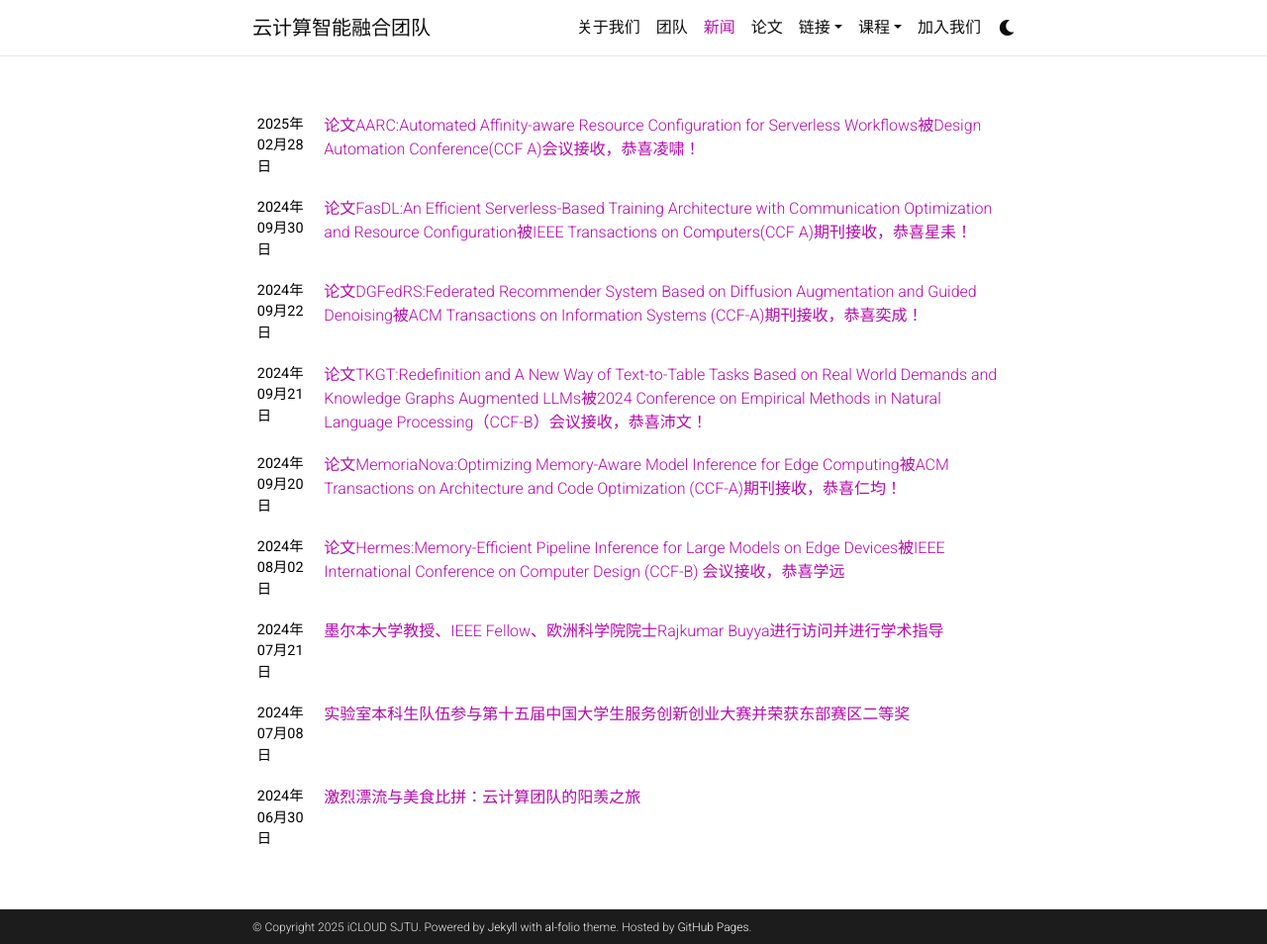
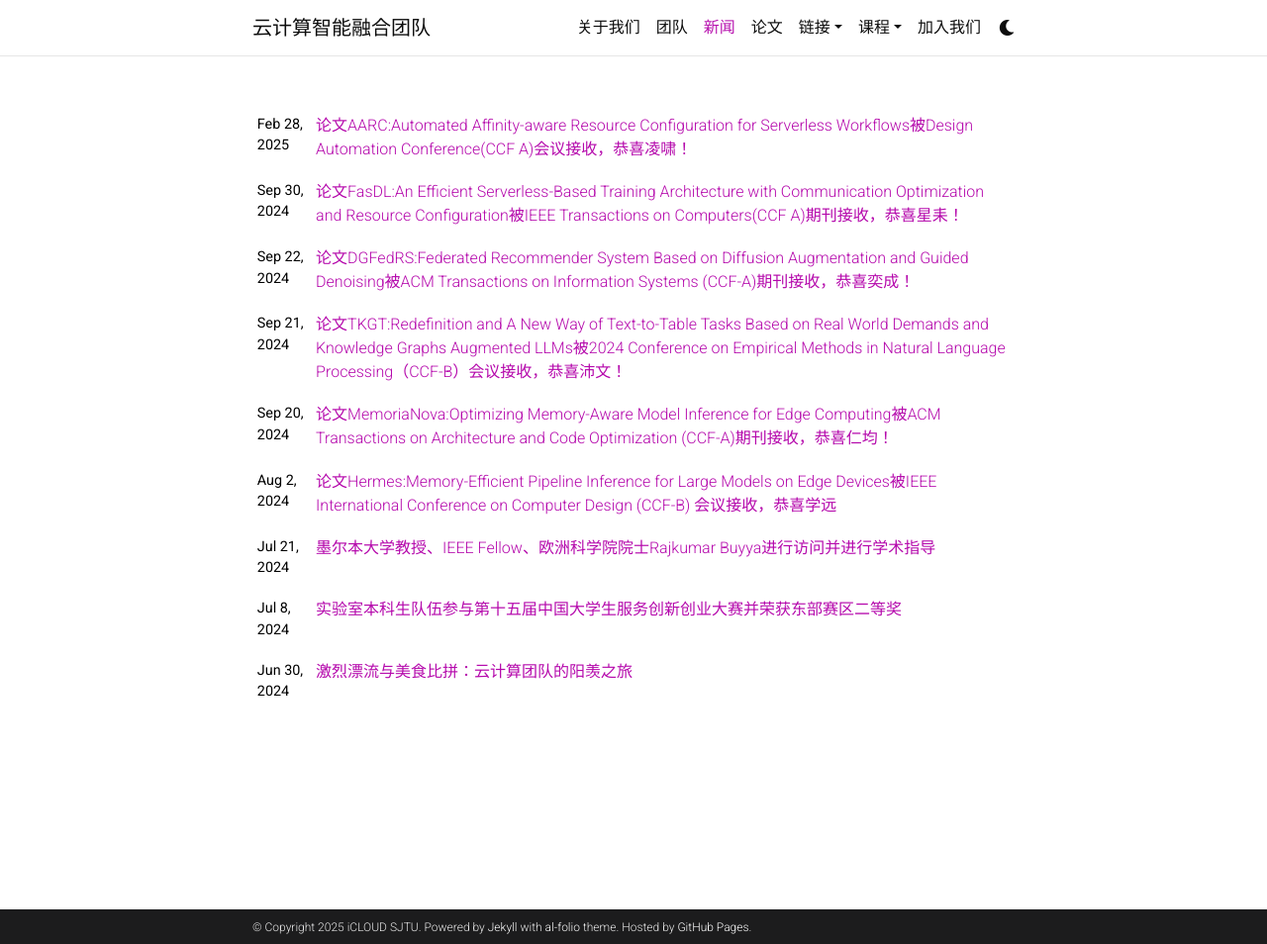
Before and after one commit to AISIGSJTU/AISIGSJTU.github.io, a Jekyll site: the page built from _pages/news.html, in a window 1280 px wide and 954 px high. Shown: the whole window at 99% size. Built offline with Jekyll 4.4.1, drawn with Linux system fonts in a browser that asks for light colours; comment, search, counter and statistics services are not loaded; a style sheet for code colours, icons or effects is not loaded.

Commit message:
Update news.html

```diff
--- a/_includes/news.html
+++ b/_includes/news.html
@@ -12,7 +12,7 @@
               {% endif %}
               {% for item in news limit: news_limit %}
                 <tr>
-                  <th scope="row">{{ item.date | date: "%Y年%m月%d日" }}</th>
+                  <th scope="row">{{ item.date | date: "%b %-d, %Y" }}</th>
                   <td>
                     {% if item.inline -%}
                       {{ item.content | remove: '<p>' | remove: '</p>' | emojify }}
```
